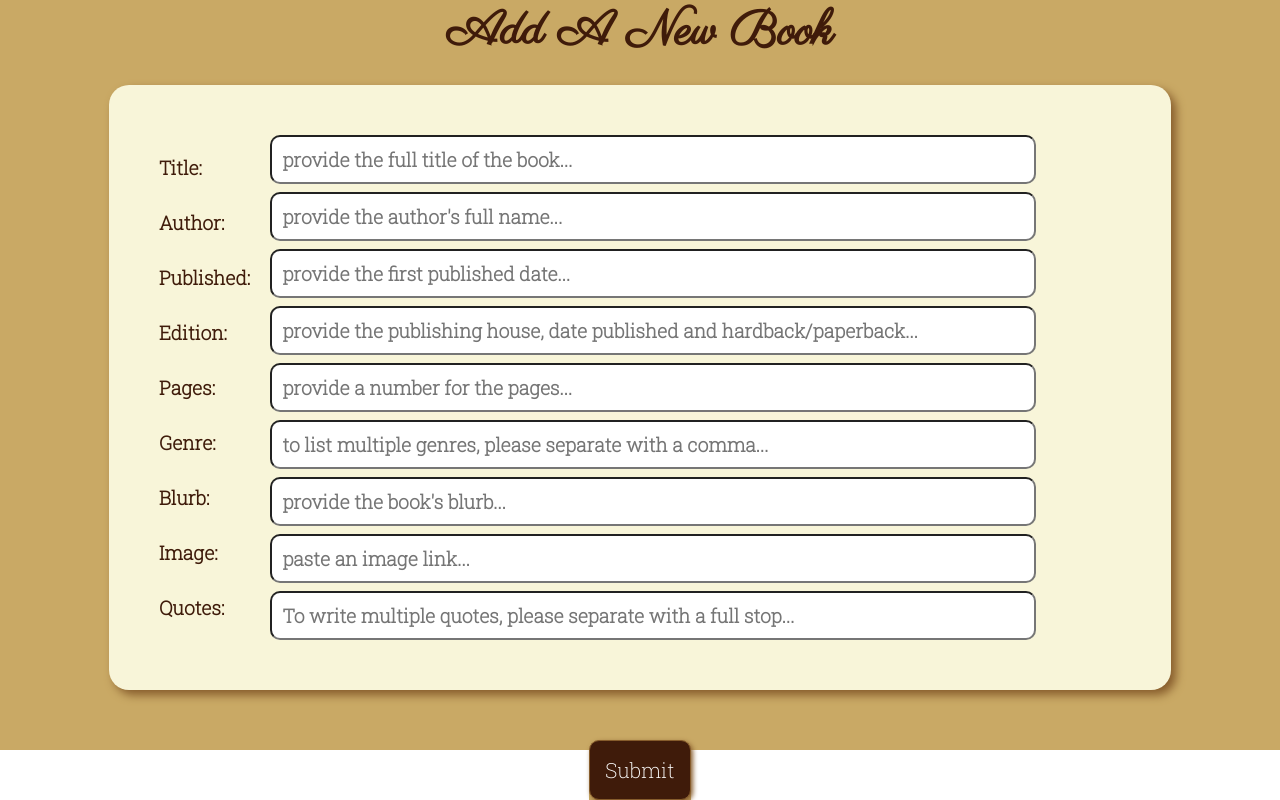
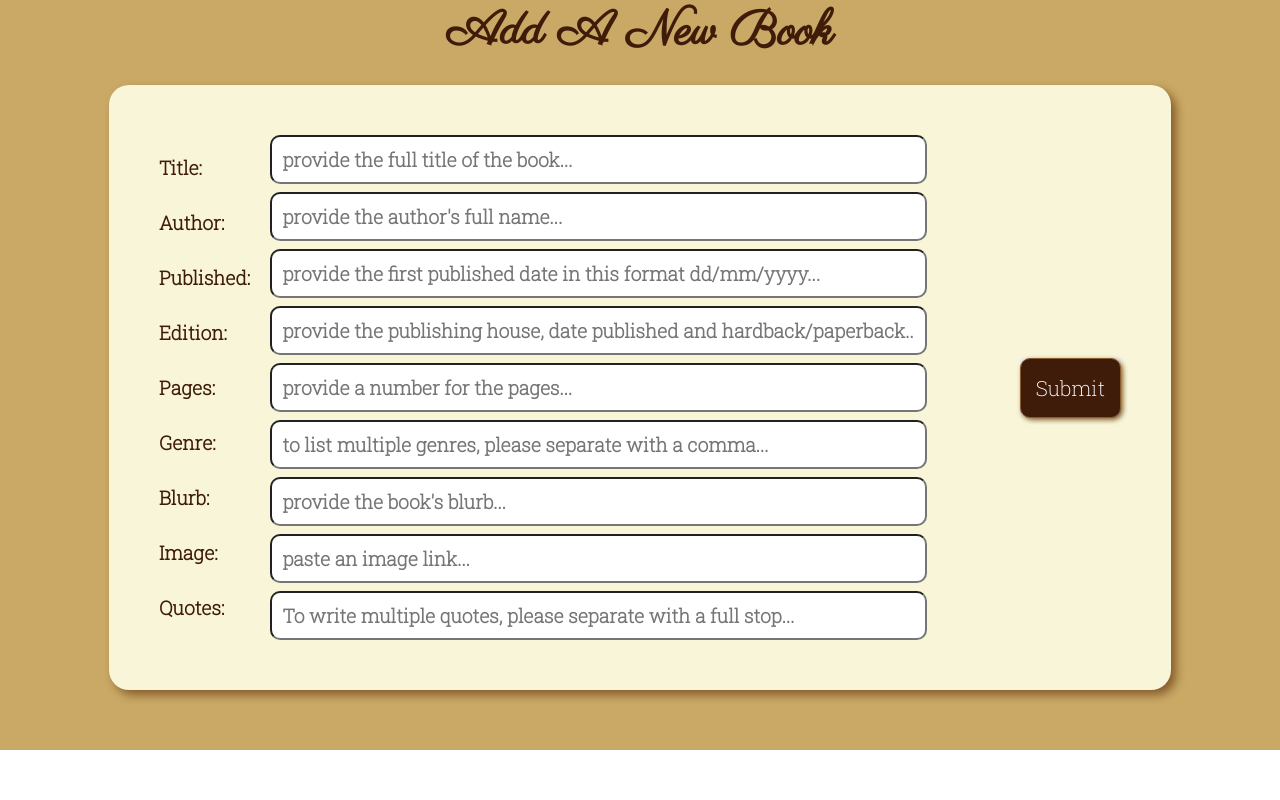
Before and after one commit to BeckyRushton/fullstack-project, a React (Create React App) app in the folder frontend/frontend-app/: page /newbook in a window 1280 px wide. Shown: the part 198-998 px from the top of the page. After the commit the page ends 948 px from the top, so only its background shows below. Built offline with nearby package versions, Linux system fonts and the light colour scheme; no server answers.

Commit message:
added a book to test form capability

```diff
--- a/frontend/frontend-app/src/components/BookForm/BookForm.jsx
+++ b/frontend/frontend-app/src/components/BookForm/BookForm.jsx
@@ -34,7 +34,6 @@ const BookForm = ({ defaultFormState, handleSubmit, formTitle }) => {
           <label htmlFor="bookQuotes">Quotes:</label>
         </div>
         <div className="form-container__form--inputs">
-          {" "}
           <input
             className="form-container__input"
             id="bookTitle"
@@ -59,7 +58,7 @@ const BookForm = ({ defaultFormState, handleSubmit, formTitle }) => {
             className="form-container__input"
             id="bookPublished"
             type="text"
-            placeholder="provide the first published date..."
+            placeholder="provide the first published date in this format dd/mm/yyyy..."
             value={newBook.published}
             onInput={(event) =>
               setNewBook({ ...newBook, published: event.target.value })
@@ -127,10 +126,12 @@ const BookForm = ({ defaultFormState, handleSubmit, formTitle }) => {
             }}
           />
         </div>
+        <div className="form-container__button">
+          <button type="submit" className="form-container__button">
+            <Button buttonText={"Submit"} />
+          </button>
+        </div>
       </form>
-      <button type="submit" className="form-container__button">
-        <Button buttonText={"Submit"} />
-      </button>
     </div>
   );
 };
--- a/frontend/frontend-app/src/components/BookForm/BookForm.scss
+++ b/frontend/frontend-app/src/components/BookForm/BookForm.scss
@@ -1,10 +1,5 @@
 @import "../../styles/variables";
-label {
-  font-family: $main-font;
-  font-weight: bold;
-  font-size: 1.2rem;
-  color: $dark-brown;
-}
+
 .form-container {
   display: flex;
   flex-direction: column;
@@ -34,6 +29,10 @@ label {
       display: flex;
       flex-direction: column;
       gap: 30px;
+      font-family: $main-font;
+      font-weight: bold;
+      font-size: 1.2rem;
+      color: $dark-brown;
     }
     &--inputs {
       display: flex;
@@ -43,9 +42,8 @@ label {
     }
   }
   &__button {
-    background-color: $light-brown;
+    background-color: none;
     border: none;
-    margin-top: 30px;
   }
   &__input {
     font-family: $main-font;
```
